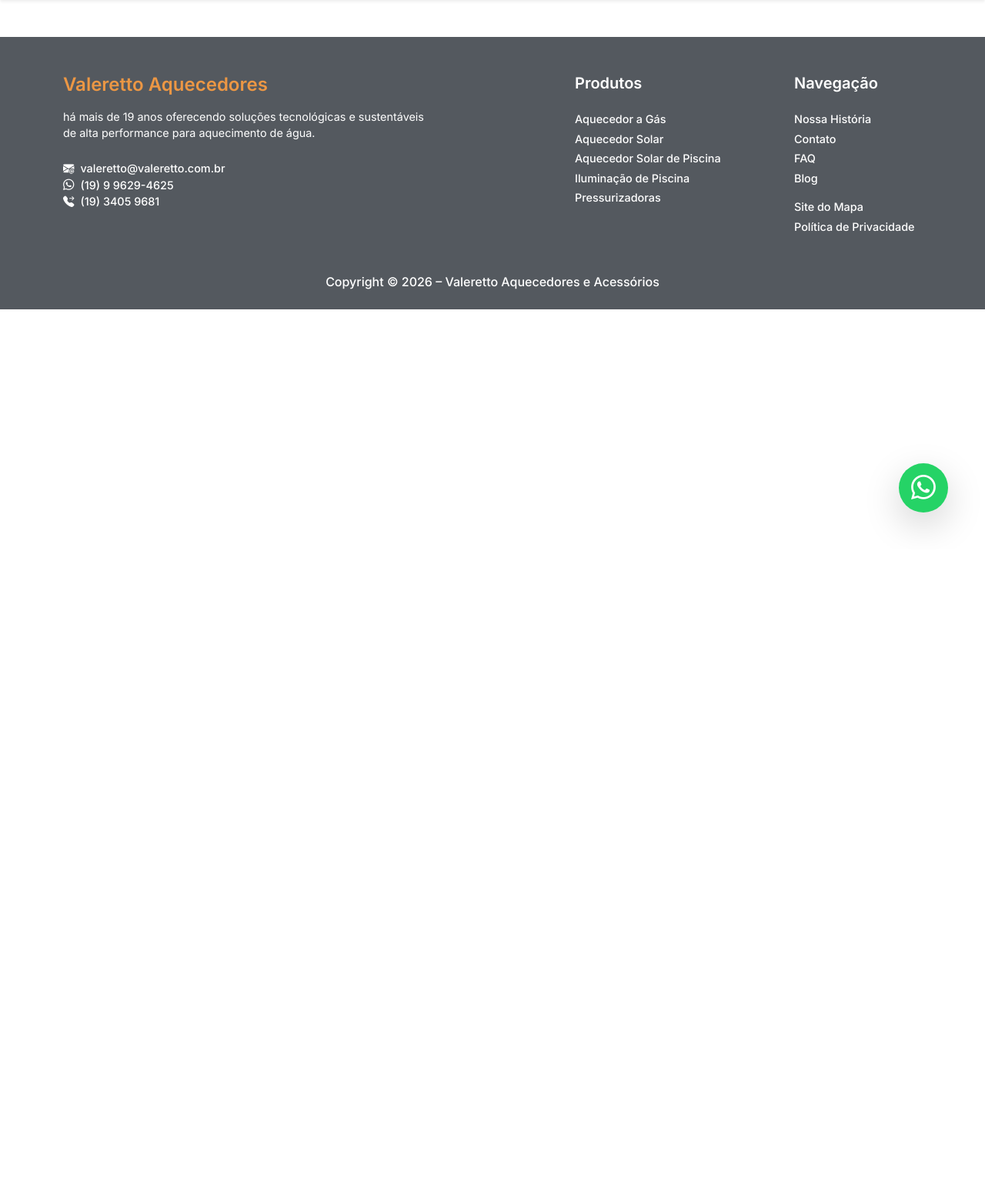
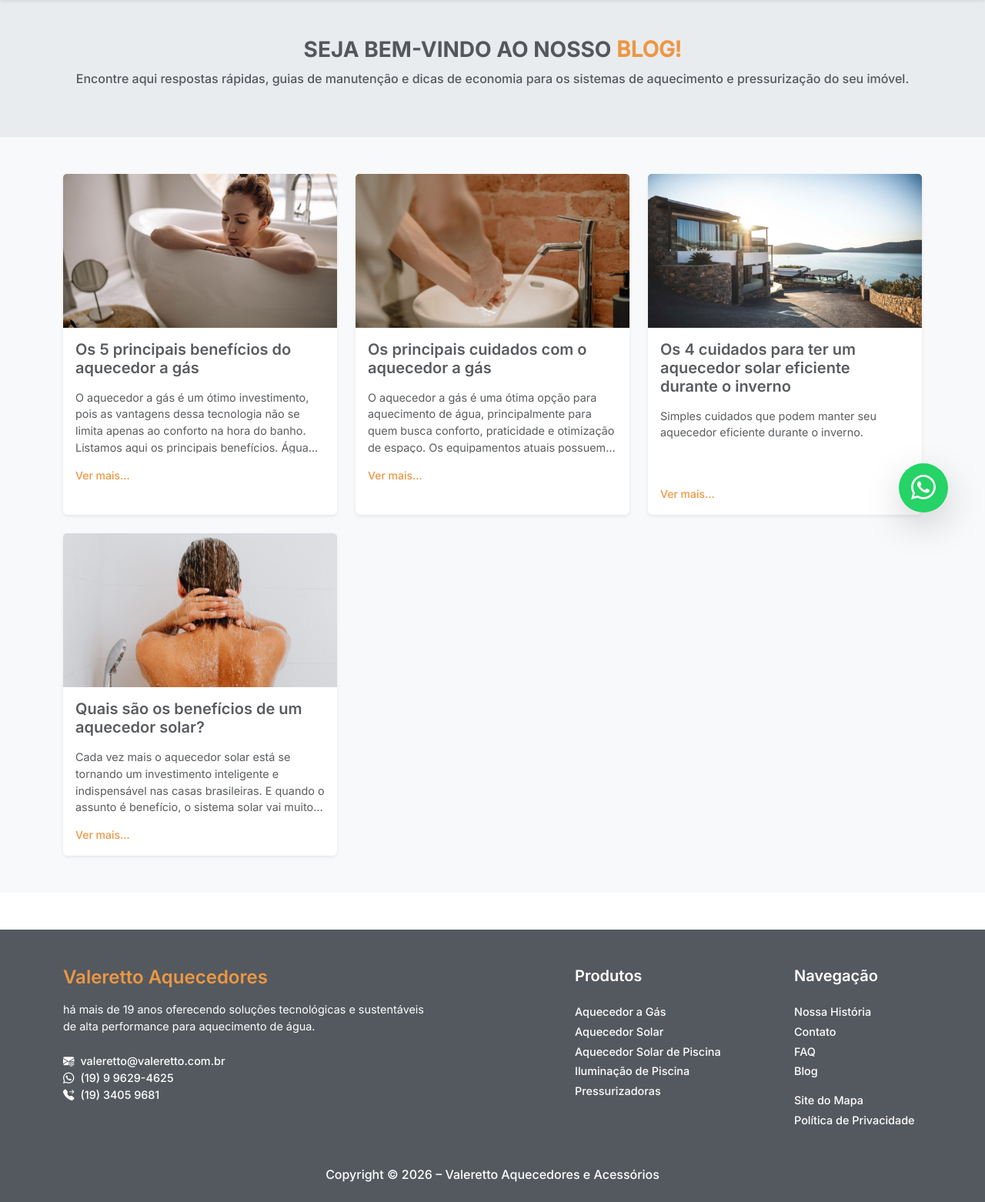
Before and after one commit to jgabrieldevhub/Valeretto-Aquecedores, a PHP site: page /pages/blog/index.php in a window 1280 px wide. Shown: the part 86-1648 px from the top of the page at 77% size. Before the commit the page ends 773 px from the top, so only its background shows below. Run offline with PHP 8.4, Linux system fonts and the light colour scheme.

Commit message:
finalizacao provisoria da pagina blog

```diff
--- a/pages/blog/index.php
+++ b/pages/blog/index.php
@@ -1,5 +1,5 @@
 <!DOCTYPE html>
-<html lang="en">
+<html lang="pt-br">
     <?php
         $page_title = "Blog - Valeretto";
         $css_page_link = "./style.css";
@@ -9,9 +9,54 @@
     <?php
         include("../../inc/header.php");
     ?>
+
     <main>
+        <section class="bg-body-secondary py-5">
+            <div class="container text-center">
+                <h3 class="text-uppercase fw-inter-bold text-muted">seja bem-vindo ao nosso <b class="text-orange">blog!</b></h3>
+                <p class="fw-inter-medium text-muted ">Encontre aqui respostas rápidas, guias de manutenção e dicas de economia para os sistemas de aquecimento e pressurização do seu imóvel.</p>
+            </div>
+        </section>
 
+        <?php
+            $blog_cards_info =[
+                ['./uploads/banheira_quente_a-gas-1024x576.jpg','Os 5 principais benefícios do aquecedor a gás', 'O aquecedor a gás é um ótimo investimento, pois as vantagens dessa tecnologia não se limita apenas ao conforto na hora do banho. Listamos aqui os principais benefícios. Água quente'],
+                ['./uploads/cuidados_com-aquecedor_gas-768x432.jpg','Os principais cuidados com o aquecedor a gás', 'O aquecedor a gás é uma ótima opção para aquecimento de água, principalmente para quem busca conforto, praticidade e otimização de espaço. Os equipamentos atuais possuem tecnologia mais inteligentes e'],
+                ['./uploads/casa_aquecedor_solar_cuidados-1024x576.jpg','Os 4 cuidados para ter um aquecedor solar eficiente durante o inverno', 'Simples cuidados que podem manter seu aquecedor eficiente durante o inverno.'],
+                ['./uploads/banho_aquecedor_solar-1024x576.jpg','Quais são os benefícios de um aquecedor solar?', 'Cada vez mais o aquecedor solar está se tornando um investimento inteligente e indispensável nas casas brasileiras. E quando o assunto é benefício, o sistema solar vai muito além de'],
+            ];
+        ?>
+
+        <section class="bg-body-tertiary py-5">
+            <div class="container">
+                <div class="row row-cols-1 row-cols-md-2 row-cols-lg-2 row-cols-xl-3 g-4">
+                    <?php
+                        for($i = 0; $i < count($blog_cards_info); $i++) {
+                    ?>
+                        <div class="col">
+                            <a href="#" class="card h-100 shadow-sm text-decoration-none border-0 shadow-sm hover-lift">
+                                <div class="blog-card-img">
+                                    <img src="<?php echo($blog_cards_info[$i][0])?>" class="card-img-top h-100 img-fluid" alt="">
+                                </div>
+                                <div class="card-body p-3 d-flex flex-column justify-content-between">
+                                    <div>
+                                        <h5 class="fw-inter-semibold mb-3 text-muted"><?php echo($blog_cards_info[$i][1])?></h5>
+                                        <div class=" mb-3">
+                                            <span class="fs-7 fw-inter-regular line-clamp-4 text-muted"><?php echo($blog_cards_info[$i][2])?></span>
+                                        </div>
+                                        <span href="#" class="small mb-2 text-decoration-none text-orange bg-transparent">Ver mais...</span>
+                                    </div>
+                                </div>
+                            </a>
+                        </div>
+                    <?php
+                        }
+                    ?>
+                </div>
+            </div>
+        </section>
     </main>
+
     <?php
         include("../../inc/footer.php");
     ?>
--- a/pages/blog/style.css
+++ b/pages/blog/style.css
@@ -0,0 +1,7 @@
+.line-clamp-4 {
+        display: -webkit-box;
+        -webkit-line-clamp: 4;
+        -webkit-box-orient: vertical;
+        overflow: hidden;
+        height: 5.2rem;
+}
```
Also changed, not shown: pages/blog/uploads/banheira_quente_a-gas-1024x576.jpg (added), pages/blog/uploads/banho_aquecedor_solar-1024x576.jpg (added), pages/blog/uploads/casa_aquecedor_solar_cuidados-1024x576.jpg (added), pages/blog/uploads/cuidados_com-aquecedor_gas-768x432.jpg (added).
